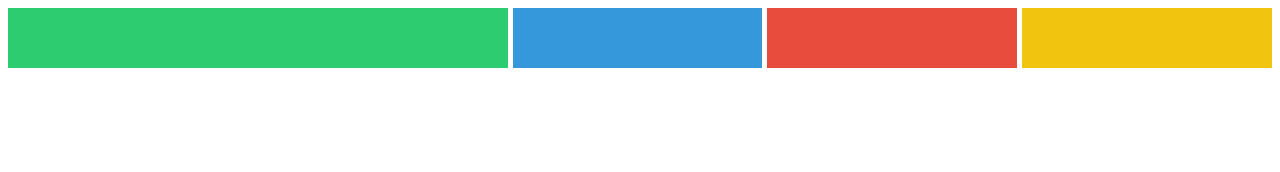
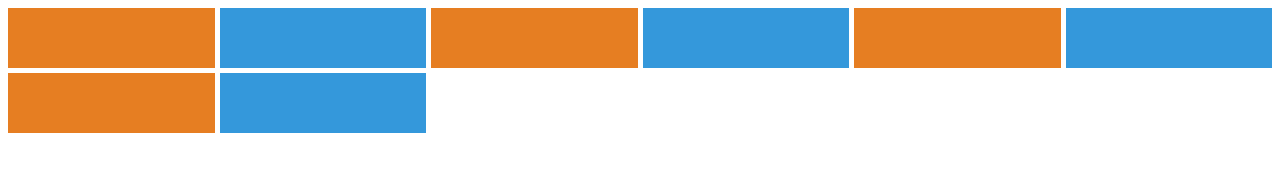
Before and after one commit to para12/css-grid, a plain HTML site: page index.html in a window 1280 px wide. Drawn offline with Linux system fonts and the light colour scheme.

Commit message:
minmax & auto-fit

```diff
--- a/index.html
+++ b/index.html
@@ -12,47 +12,50 @@
       grid-template-rows : 30px 12px; */
       grid-gap : 5px;
       grid-auto-rows : 60px;
-      grid-template-columns : minmax(200px,2fr) 1fr 1fr 1fr;
+      grid-template-columns : repeat(auto-fit,minmax(200px,1fr));
       /* grid-template-areas : "header header header"
                             "content content sidebar"
                             "content content sidebar"
                             "footer footer footer" */
     }
-    /* .box{
+    .box:nth-child(odd){
       background-color:  #e67e22;
-    } */
-    .first {
-      /* grid-area : header; */
+    }
+    .box:nth-child(even){
+      background-color:  #3498db;
+    }
+    /* .first {
+      grid-area : header;
       background-color: #2ecc71;
     }
     .second{
-      /* grid-area : content; */
+      grid-area : content;
       background-color: #3498db;
     }
     .third{
-      /* grid-area : sidebar; */
+      grid-area : sidebar;
       background-color: #e74c3c;
     }
     .fourth{
-      /* grid-area : footer; */
+      grid-area : footer;
       background-color: #f1c40f;
-    }
+    } */
   </style>
 </head>
 <body>
   <div class="father">
-    <div class="first"></div>
+    <!-- <div class="first"></div>
     <div class="second"></div>
     <div class="third"></div>
-    <div class="fourth"></div>
-    <!-- <div class="box"></div>
+    <div class="fourth"></div> -->
     <div class="box"></div>
     <div class="box"></div>
     <div class="box"></div>
     <div class="box"></div>
     <div class="box"></div>
     <div class="box"></div>
-    <div class="box"></div> -->
+    <div class="box"></div>
+    <div class="box"></div>
   </div>
 
 
```
